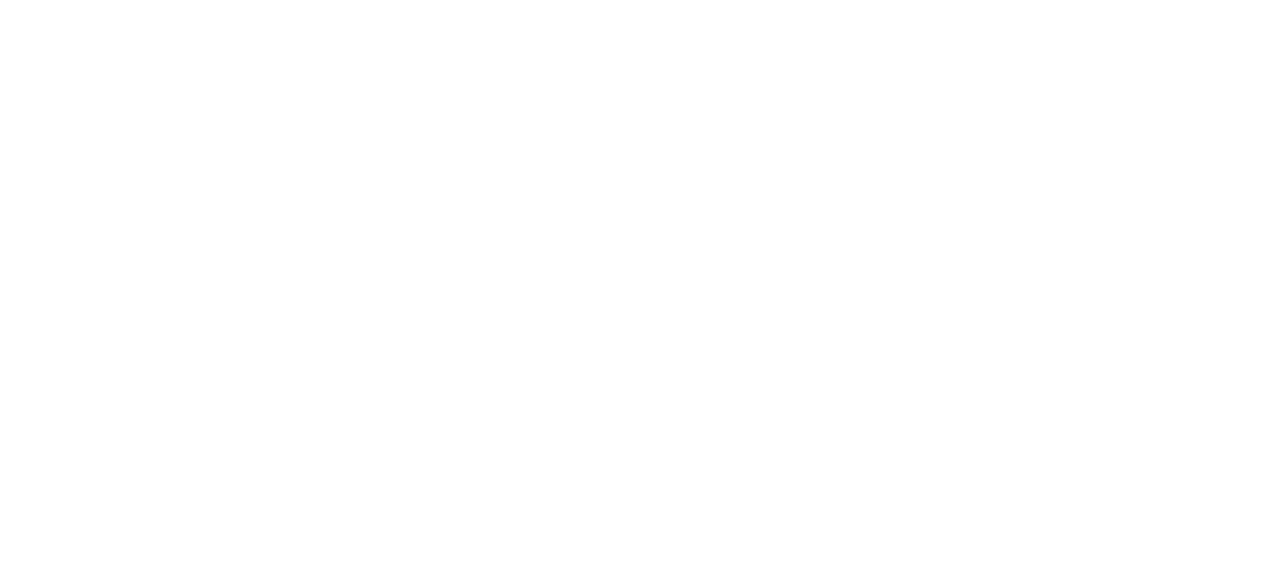
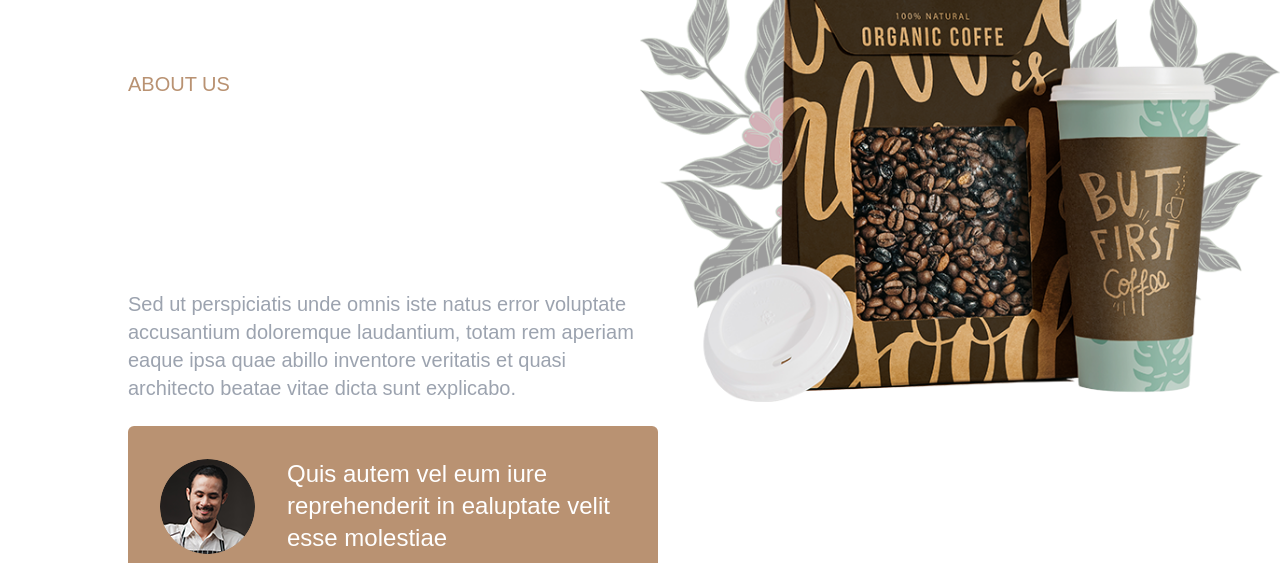
Before and after one commit to ronobir84/kaffen-project, a React (Vite) app: page / in a window 1280 px wide. Shown: the part 1034-1597 px from the top of the page. Before the commit the page ends 928 px from the top, so only its background shows below. Built offline with nearby package versions, Linux system fonts and the light colour scheme.

Commit message:
add the main and about section

```diff
--- /dev/null
+++ b/src/Pages/HomePage/AboutUs/AboutUs.jsx
@@ -0,0 +1,25 @@
+import coffeeImg from "../../../assets/image/coffee-about.png"
+ import coffeeClient from "../../../assets/image/coffee-client.png"
+const AboutUs = () => {
+    return (
+        <div>
+            <div className="grid grid-cols-1 md:grid-cols-2">
+                <div className="md:mt-44 md:ml-32 space-y-6">
+                    <p className="text-xl text-[#b99272] font-medium ">ABOUT US</p>
+                    <h2 className="text-5xl text-white font-semibold ">Organic & Fresh Coffee <br /> Provider Center</h2>
+                    <p className="text-xl text-gray-400 ">Sed ut perspiciatis unde omnis iste natus error voluptate accusantium doloremque laudantium, totam rem aperiam eaque ipsa quae abillo inventore veritatis et quasi architecto beatae vitae dicta sunt explicabo.  </p>
+                    <div className="flex items-center gap-8 bg-[#B99272] md:w-[530px] h-36 px-8 rounded-md pt-4">
+                        <img src={coffeeClient} alt="" />
+                        <h3 className="text-2xl font-medium text-white">Quis autem vel eum iure <br /> reprehenderit in ealuptate velit <br /> esse molestiae</h3>
+                    </div>
+                </div>
+                <div>
+                    <img className="w-[900px]" src={coffeeImg} alt="" />
+
+                </div>
+            </div>
+        </div>
+    );
+};
+
+export default AboutUs;
--- a/src/Pages/HomePage/Banner/Banner.jsx
+++ b/src/Pages/HomePage/Banner/Banner.jsx
@@ -33,7 +33,7 @@ const Banner = () => {
                     <h2 className="text-white md:text-[90px] md:font-extrabold text-5xl font-bold ">The Paris <br /> Coffee  House</h2>
                     <div className="">
                         <a href="#" className="custom-btn btn-14 relative  top-6 ">explore more</a>
-                        <a href="#" className="custom-btn btn-15 relative left-5  top-6 ">get delivery</a>
+                        <a href="#" className="custom-btn btn-15 relative md:left-5 left-4  top-6 ">get delivery</a>
 
                     </div>
                 </div>
--- a/src/Pages/HomePage/Home/Home.jsx
+++ b/src/Pages/HomePage/Home/Home.jsx
@@ -1,10 +1,16 @@
+import AboutUs from "../AboutUs/AboutUs";
 import Banner from "../Banner/Banner";
 
 
 const Home = () => {
     return (
         <div>
-             <Banner></Banner>
+            <div>
+                <Banner></Banner>
+            </div>
+            <div>
+                <AboutUs></AboutUs>
+            </div>
         </div>
     );
 };
```
Also changed, not shown: src/Pages/HomePage/Banner/Banner.css (deleted, +0 -24 lines), src/assets/image/coffee-about.png (added), src/assets/image/coffee-client.png (added).
